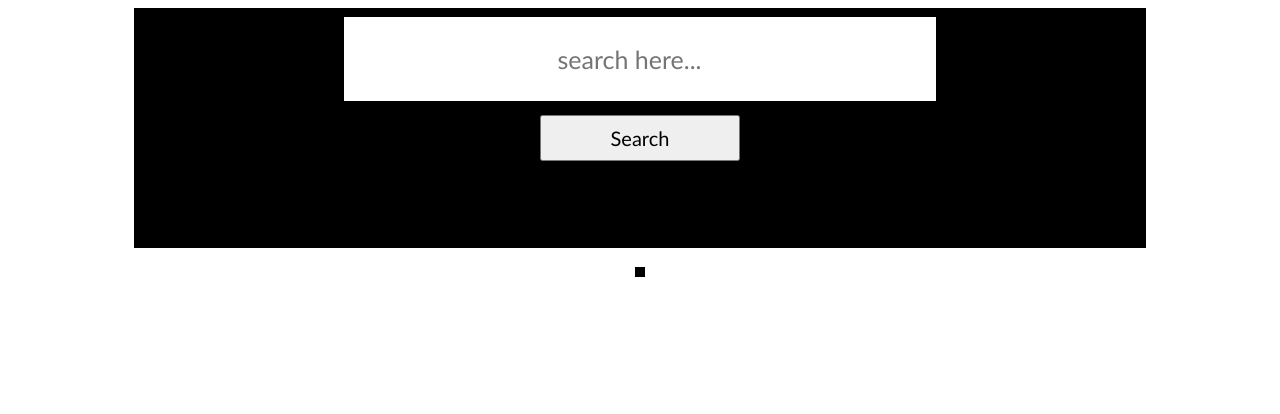
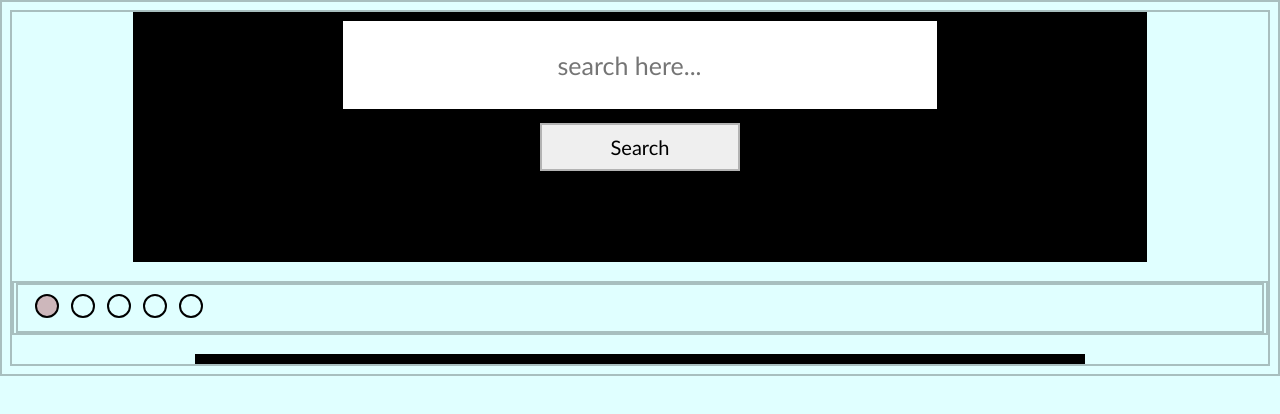
Before and after one commit to Imprayas12/Full-Stack-exam-2, a plain HTML site: page index.html in a window 1280 px wide. Drawn offline with Linux system fonts and the light colour scheme.

Commit message:
div done

```diff
--- a/index.html
+++ b/index.html
@@ -13,6 +13,16 @@
         <input type="button" value="Search" id = "search-bar-btn">
     </div>
     <br>
+    <form class = "form-control">
+        <fieldset  class = "color-changer">
+          <input type="radio" id = "light" name = "theme" checked>
+          <input type="radio" id = "blue" name = "theme">
+          <input type="radio" id = "orange" name = "theme">
+          <input type="radio" id = "babyPink" name = "theme">
+          <input type="radio" id = "dark" name = "theme">
+        </fieldset>
+      </form>
+      <br>
     <div class="display-movies" id = "display-movies">
 
     </div>
--- a/script.js
+++ b/script.js
@@ -15,6 +15,7 @@ xhr.onload = function(){
 
 document.getElementById('search-bar-btn').addEventListener('click',(e) => {
     let ele = document.getElementById('search-bar').value;
+    document.getElementById('search-bar').value = "";
     const url = " https://api.tvmaze.com/search/shows?q=" + ele;
     xhr.open("GET",url);
     e.preventDefault();
--- a/style.css
+++ b/style.css
@@ -1,7 +1,7 @@
 * {
-    box-sizing: border-box;
     transition: 0.5s;
     font-family: 'Gill Sans', 'Gill Sans MT', Calibri, 'Trebuchet MS', sans-serif;
+    border: 2px solid rgba(0,0,0, 0.25);
 }
 
 .header {
@@ -40,9 +40,59 @@
 
 .display-movies {
     width: fit-content;
+    /* block-size: fit-content; */
     margin: auto;
-    display: grid;
+    display: flex;
     border : 5px solid black;
-    grid-template-columns: repeat(5, 1fr);
-    grid-template-rows: repeat(5, 1fr);
+    flex-direction:row;
+    width: 70%;
+    justify-content: space-evenly;
+    flex-wrap: wrap;
+    /* grid-template-columns: repeat(2, 1fr); */
 }
+
+input[type = "radio"] {
+    appearance: none;
+    height : 1.5rem;
+    width: 1.5rem;
+    border: 2px solid;
+    border-radius: 50%;
+
+}
+input[type = "radio"]:checked {
+    /* appearance: none;x */
+    background-color: var(--radio-color);
+}
+
+#babyPink{
+    --radio-color:rgb(242,172,185);
+}
+
+#blue {
+    --radio-color: rgb(19,64,179);
+}
+
+#orange {
+    --radio-color:rgb(227,110,19);
+}
+#dark {
+    --radio-color:rgb(32,42,68);
+}
+#light {
+    --radio-color: rgb(205,183,187);
+}
+:root:has(#blue:checked){
+    background-color: blue;
+}
+:root:has(#light:checked) {
+    background-color: lightcyan;
+}
+:root:has(#orange:checked) {
+    background-color: orange;
+}
+:root:has(#babyPink:checked) {
+    background-color: pink;
+}
+:root:has(#dark:checked) {
+    background-color: black;
+}
```
